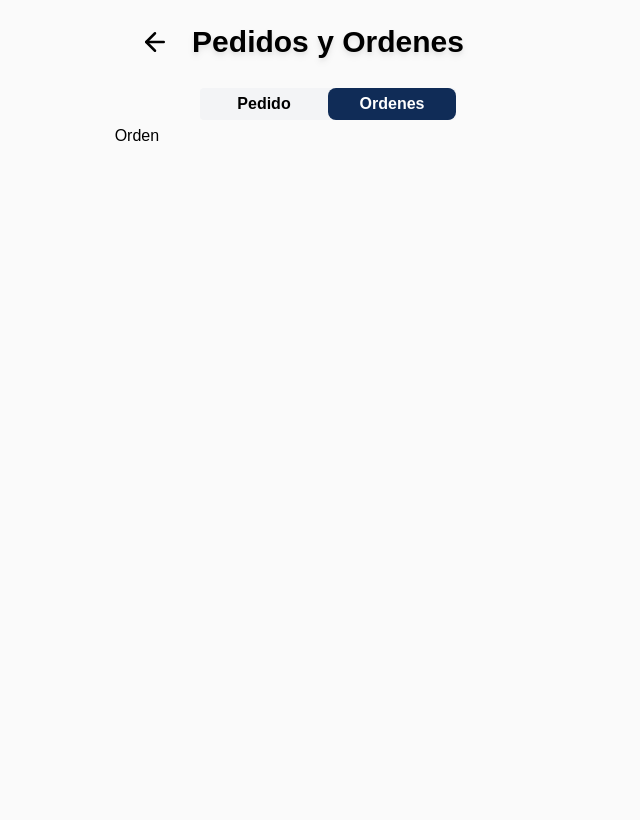
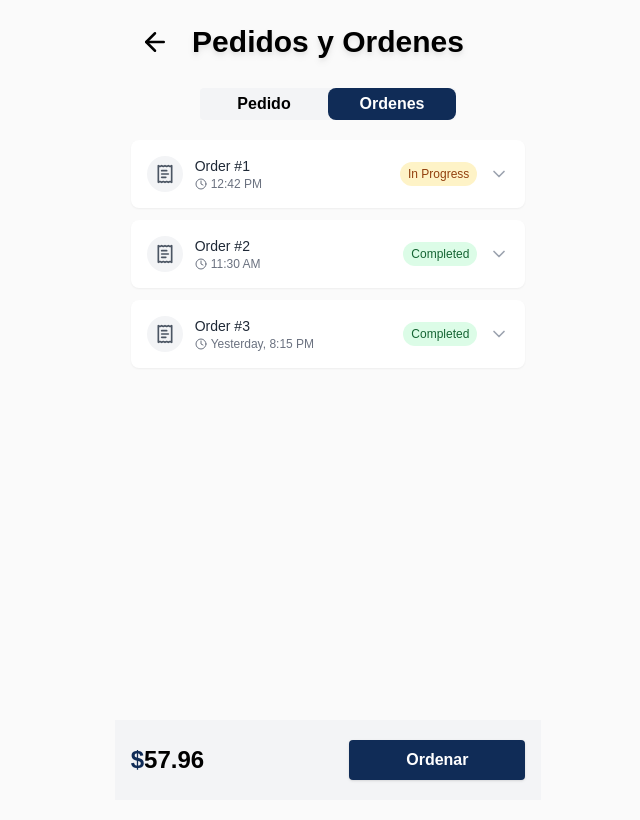
Before and after one commit to leo43161/catgy-front-base, a Next.js app: page /cart in a window 1280 px wide. Both pictures are taken after a click on the element "Ordenes". Shown: the top 820 px of the page, without its empty margins (312-952 px from the left). Built offline with nearby package versions, Linux system fonts and the light colour scheme.

Commit message:
Se agrego un diseño de ordenes

```diff
--- /dev/null
+++ b/src/components/cart/ViewOrder.jsx
@@ -0,0 +1,177 @@
+import React, { useState } from 'react';
+import { ReceiptText, Clock, ChevronDown, ChevronUp } from 'lucide-react';
+
+const OrdersTab = () => {
+    const [activeOrder, setActiveOrder] = useState(null);
+
+    const toggleOrder = (id) => {
+        setActiveOrder(activeOrder === id ? null : id);
+    };
+
+    // Sample order data
+    const orders = [
+        {
+            id: 1,
+            status: 'in-progress',
+            time: '12:42 PM',
+            items: [
+                { name: 'Chicken Burger', quantity: 1, notes: "", price: 8.99 },
+                { name: 'French Fries', quantity: 1, notes: "", price: 3.50 },
+                { name: 'Coca-Cola', quantity: 1, notes: "", price: 2.50 }
+            ],
+            total: 14.99
+        },
+        {
+            id: 2,
+            status: 'completed',
+            time: '11:30 AM',
+            items: [
+                { name: 'Margherita Pizza', quantity: 1, notes: "", price: 12.99 },
+                { name: 'Caesar Salad', quantity: 1, notes: "", price: 7.50 },
+                { name: 'Sparkling Water', quantity: 2, notes: "", price: 4.00 }
+            ],
+            total: 24.49
+        },
+        {
+            id: 3,
+            status: 'completed',
+            time: 'Yesterday, 8:15 PM',
+            items: [
+                { name: 'Beef Tacos', quantity: 2, notes: "", price: 9.98 },
+                { name: 'Guacamole & Chips', quantity: 1, notes: "", price: 5.50 },
+                { name: 'Lemonade', quantity: 1, notes: "", price: 3.00 }
+            ],
+            total: 18.48
+        }
+    ];
+
+    const getStatusStyle = (status) => {
+        switch (status) {
+            case 'in-progress':
+                return 'bg-amber-100 text-amber-800';
+            case 'completed':
+                return 'bg-green-100 text-green-800';
+            default:
+                return 'bg-gray-100 text-gray-800';
+        }
+    };
+
+    const getStatusText = (status) => {
+        switch (status) {
+            case 'in-progress':
+                return 'In Progress';
+            case 'completed':
+                return 'Completed';
+            default:
+                return status;
+        }
+    };
+
+    // Función para calcular el total de todas las órdenes
+    const getTotalOrders = () => {
+        return orders.reduce((sum, order) => sum + order.total, 0).toFixed(2);
+    };
+
+    return (
+        <>
+            <div className="min-h-svh">
+                <div className="flex flex-col h-full">
+                    {/* Orders List */}
+                    <div className="flex-1 p-4 space-y-3 overflow-y-auto">
+                        {orders.length === 0 ? (
+                            <div className="flex flex-col items-center justify-center h-full text-center text-gray-500 pt-8">
+                                <ReceiptText className="w-12 h-12 mb-2 text-gray-300" />
+                                <p className="text-lg font-medium">No orders yet</p>
+                                <p className="text-sm">Your order history will appear here</p>
+                            </div>
+                        ) : (
+                            orders.map((order) => (
+                                <div key={order.id} className="bg-white rounded-lg shadow-sm overflow-hidden">
+                                    {/* Order Header */}
+                                    <div
+                                        className="flex items-center justify-between p-4 cursor-pointer"
+                                        onClick={() => toggleOrder(order.id)}
+                                    >
+                                        <div className="flex items-center space-x-3">
+                                            <div className="p-2 bg-gray-100 rounded-full">
+                                                <ReceiptText className="w-5 h-5 text-gray-600" />
+                                            </div>
+                                            <div>
+                                                <div className="text-sm font-medium text-gray-800">
+                                                    Order #{order.id}
+                                                </div>
+                                                <div className="flex items-center text-xs text-gray-500">
+                                                    <Clock className="w-3 h-3 mr-1" />
+                                                    {order.time}
+                                                </div>
+                                            </div>
+                                        </div>
+                                        <div className="flex items-center space-x-3">
+                                            <span className={`px-2 py-1 text-xs font-medium rounded-full ${getStatusStyle(order.status)}`}>
+                                                {getStatusText(order.status)}
+                                            </span>
+                                            {activeOrder === order.id ? (
+                                                <ChevronUp className="w-5 h-5 text-gray-400" />
+                                            ) : (
+                                                <ChevronDown className="w-5 h-5 text-gray-400" />
+                                            )}
+                                        </div>
+                                    </div>
+
+                                    {/* Order Details */}
+                                    {activeOrder === order.id && (
+                                        <div className="px-4 pb-4 border-t border-gray-100">
+                                            <div className="pt-3 pb-2">
+                                                <div className="text-xs font-medium text-gray-500 uppercase">
+                                                    Order Items
+                                                </div>
+                                            </div>
+                                            <div className="space-y-2">
+                                                {order.items.map((item, idx) => (
+                                                    <div key={idx}>
+                                                        <div className="flex justify-between text-sm">
+                                                            <div className="flex items-center">
+                                                                <span className="font-medium text-gray-800">{item.quantity}x</span>
+                                                                <span className="ml-2 text-gray-700">{item.name}</span>
+                                                            </div>
+                                                            <span className="text-gray-700">${item.price.toFixed(2)}</span>
+                                                        </div>
+                                                        <div>
+                                                            <span className="text-xs text-gray-500">Lorem ipsum dolor sit amet</span>
+                                                        </div>
+                                                    </div>
+                                                ))}
+                                            </div>
+                                            <div className="flex justify-between pt-3 mt-3 text-sm font-medium border-t border-gray-100">
+                                                <span>Total</span>
+                                                <span className="font-bold">${order.total.toFixed(2)}</span>
+                                            </div>
+                                        </div>
+                                    )}
+                                </div>
+                            ))
+                        )}
+                    </div>
+
+                    {/* Total Section */}
+                </div>
+            </div>
+            <div className="sticky bottom-0 left-0 w-full bg-gray-100 py-5">
+                <div className="flex items-center h-full px-4 justify-between">
+                    <div className="flex flex-col justify-center items-center">
+                        <p className="text-2xl font-bold">
+                            <span className="font-bold text-primary">$</span>{getTotalOrders()}
+                        </p>
+                    </div>
+                    <div>
+                        <button className="rounded ml-2 shadow text-white bg-primary py-2 px-4 font-bold w-44">
+                            Ordenar
+                        </button>
+                    </div>
+                </div>
+            </div>
+        </>
+    );
+};
+
+export default OrdersTab;
--- a/src/pages/cart.jsx
+++ b/src/pages/cart.jsx
@@ -1,3 +1,4 @@
+import ViewOrder from '@/components/cart/ViewOrder'
 import CardCart from '@/components/cart/CardCart'
 import Modal from '@/components/Modal'
 import { setNavbarStyle } from '@/redux/slices/uiSlice'
@@ -76,9 +77,7 @@ export default function Cart() {
       {/* FIN PEDIDO */}
       {/* ORDENES */}
       {!seccion && <>
-        <div className="min-h-svh">
-          Orden
-        </div>
+        <ViewOrder></ViewOrder>
       </>}
       {/* FIN ORDENES */}
       <Modal isOpen={isModalOpen} onClose={handleCloseModal}>
```
